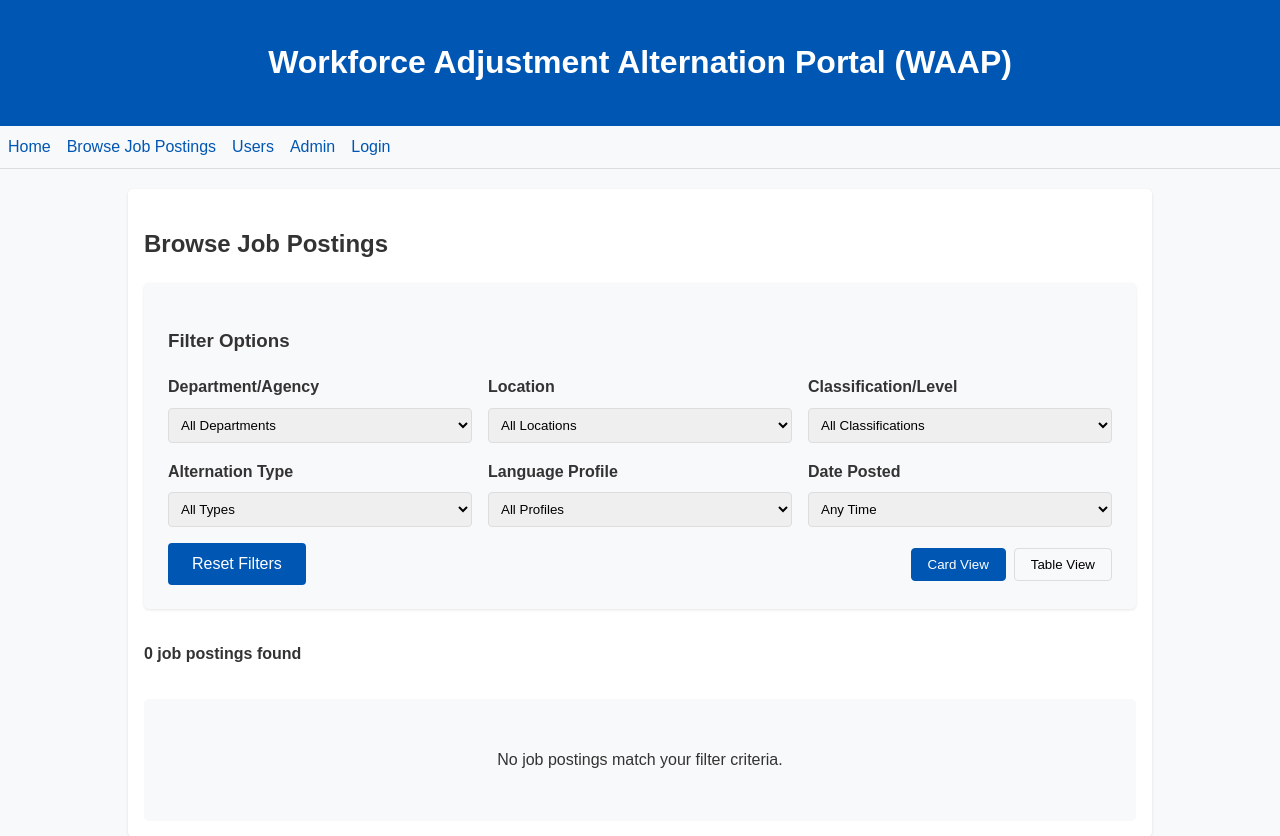
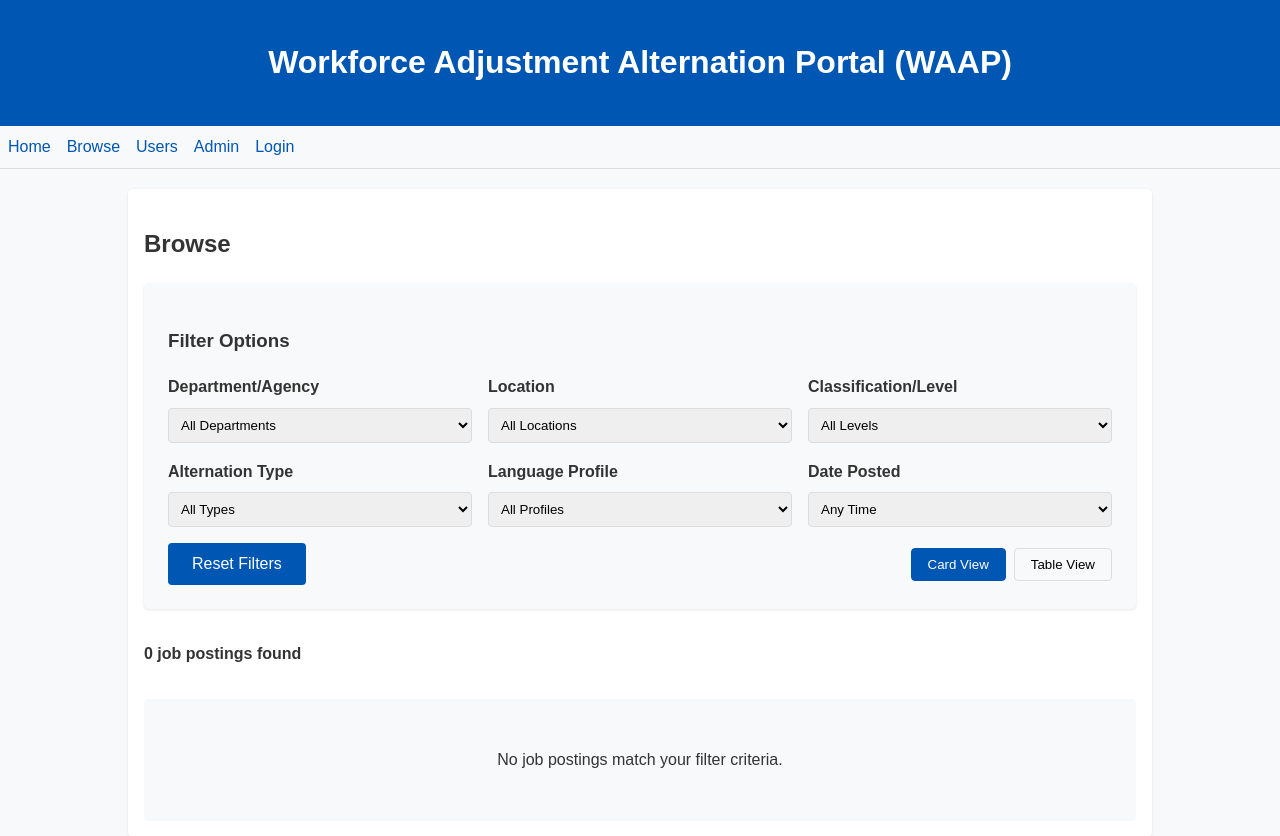
Before and after one commit to julianchen24/Workforce-Adjustment-Alternation-Portal, a Django app: page /browse/ in a window 1280 px wide. Shown: the top 836 px of the page. Run offline with Django 5.2, Linux system fonts and the light colour scheme; data that the repository does not hold is empty.

Commit message:
Updated classifications, seeking/offering alternation

```diff
--- a/waap_project/waap/templates/waap/base.html
+++ b/waap_project/waap/templates/waap/base.html
@@ -15,11 +15,11 @@
     <nav>
         <ul>
             <li><a href="{% url 'waap:index' %}">Home</a></li>
-            <li><a href="{% url 'waap:public_job_postings' %}">Browse Job Postings</a></li>
+            <li><a href="{% url 'waap:public_job_postings' %}">Browse</a></li>
             <li><a href="{% url 'waap:user_list' %}">Users</a></li>
             <li><a href="{% url 'admin:index' %}">Admin</a></li>
             {% if request.session.waap_authenticated_user_id %}
-                <li><a href="{% url 'waap:job_posting_create' %}">Create Job Posting</a></li>
+                <li><a href="{% url 'waap:job_posting_create' %}">Posting</a></li>
                 <li><a href="{% url 'waap:logout' %}">Logout</a></li>
             {% else %}
                 <li><a href="{% url 'waap:login_request' %}">Login</a></li>
--- a/waap_project/waap/templates/waap/job_posting_detail.html
+++ b/waap_project/waap/templates/waap/job_posting_detail.html
@@ -26,6 +26,11 @@
         <div class="detail-row">
             <div class="detail-label">Classification:</div>
             <div class="detail-value">{{ job_posting.formatted_classification }}</div>
+        </div>
+
+        <div class="detail-row">
+            <div class="detail-label">Alternation Type:</div>
+            <div class="detail-value">{{ job_posting.get_alternation_type_display }}</div>
         </div>
 
         <div class="detail-row">
--- a/waap_project/waap/templates/waap/partials/job_postings_cards.html
+++ b/waap_project/waap/templates/waap/partials/job_postings_cards.html
@@ -7,6 +7,7 @@
                     <p><strong>Department:</strong> {{ job_posting.department.name }}</p>
                     <p><strong>Location:</strong> {{ job_posting.location }}</p>
                     <p><strong>Classification:</strong> {{ job_posting.formatted_classification }}</p>
+                    <p><strong>Alternation Type:</strong> {{ job_posting.get_alternation_type_display }}</p>
                     <p><strong>Language Profile:</strong> {{ job_posting.get_language_profile_display }}</p>
                     <p><strong>Posted:</strong> {{ job_posting.posting_date|date:"F j, Y" }}</p>
                 </div>
--- a/waap_project/waap/templates/waap/partials/job_postings_table.html
+++ b/waap_project/waap/templates/waap/partials/job_postings_table.html
@@ -13,6 +13,9 @@
                 </th>
                 <th class="sortable" data-column="classification">
                     Classification <span class="sort-icon"></span>
+                </th>
+                <th class="sortable" data-column="alternation_type">
+                    Alternation Type <span class="sort-icon"></span>
                 </th>
                 <th class="sortable" data-column="language_profile">
                     Language Profile <span class="sort-icon"></span>
@@ -30,6 +33,7 @@
                     <td data-column="department">{{ job_posting.department.name }}</td>
                     <td data-column="location">{{ job_posting.location }}</td>
                     <td data-column="classification">{{ job_posting.formatted_classification }}</td>
+                    <td data-column="alternation_type">{{ job_posting.get_alternation_type_display }}</td>
                     <td data-column="language_profile">{{ job_posting.get_language_profile_display }}</td>
                     <td data-column="posting_date">{{ job_posting.posting_date|date:"F j, Y" }}</td>
                     <td>
--- a/waap_project/waap/templates/waap/public_job_postings.html
+++ b/waap_project/waap/templates/waap/public_job_postings.html
@@ -1,6 +1,6 @@
 {% extends 'waap/base.html' %}
 
-{% block title %}Browse Job Postings - WAAP{% endblock %}
+{% block title %}Browse - WAAP{% endblock %}
 
 {% block extra_css %}
 <style>
@@ -189,7 +189,7 @@
 
 {% block content %}
 <div class="content-container">
-    <h2>Browse Job Postings</h2>
+    <h2>Browse</h2>
 
     <div class="filter-container">
         <h3>Filter Options</h3>
@@ -216,11 +216,11 @@
                 </div>
 
                 <div class="filter-group">
-                    <label for="classification">Classification/Level</label>
-                    <select id="classification" name="classification">
-                        <option value="">All Classifications</option>
-                        {% for value, display in classification_choices %}
-                            <option value="{{ value }}">{{ display }}</option>
+                    <label for="classification_level">Classification/Level</label>
+                    <select id="classification_level" name="classification_level">
+                        <option value="">All Levels</option>
+                        {% for cl in classification_levels %}
+                            <option value="{{ cl.classification_id }}:{{ cl.level }}">{{ cl.display }}</option>
                         {% endfor %}
                     </select>
                 </div>
@@ -231,8 +231,9 @@
                     <label for="alternation_type">Alternation Type</label>
                     <select id="alternation_type" name="alternation_type">
                         <option value="">All Types</option>
-                        <option value="seeking">Seeking</option>
-                        <option value="offering">Offering</option>
+                        {% for value, display in alternation_type_choices %}
+                            <option value="{{ value }}">{{ display }}</option>
+                        {% endfor %}
                     </select>
                 </div>
 
--- a/waap_project/waap/views.py
+++ b/waap_project/waap/views.py
@@ -377,18 +377,20 @@ def job_posting_create(request):
             location = request.POST.get('location')
             classification_id = request.POST.get('classification')
             level = request.POST.get('level')
+            alternation_type = request.POST.get('alternation_type')
             language_profile = request.POST.get('language_profile')
             contact_email = request.POST.get('contact_email')
             expiration_date_str = request.POST.get('expiration_date')
             alternation_criteria_str = request.POST.get('alternation_criteria')
 
             # Validate required fields
-            if not (job_title and department_id and location and classification_id and level and language_profile):
+            if not (job_title and department_id and location and classification_id and level and alternation_type and language_profile):
                 return render(request, 'waap/job_posting_create.html', {
                     'error_message': 'Please fill in all required fields.',
                     'departments': departments,
                     'classifications': classifications,
                     'language_profile_choices': JobPosting.LANGUAGE_PROFILE_CHOICES,
+                    'alternation_type_choices': JobPosting.ALTERNATION_TYPE_CHOICES,
                     'location_choices': location_choices,
                 })
 
@@ -402,6 +404,7 @@ def job_posting_create(request):
                     'departments': departments,
                     'classifications': classifications,
                     'language_profile_choices': JobPosting.LANGUAGE_PROFILE_CHOICES,
+                    'alternation_type_choices': JobPosting.ALTERNATION_TYPE_CHOICES,
                     'location_choices': location_choices,
                 })
 
@@ -416,6 +419,7 @@ def job_posting_create(request):
                     'departments': departments,
                     'classifications': classifications,
                     'language_profile_choices': JobPosting.LANGUAGE_PROFILE_CHOICES,
+                    'alternation_type_choices': JobPosting.ALTERNATION_TYPE_CHOICES,
                     'location_choices': location_choices,
                 })
 
@@ -432,6 +436,7 @@ def job_posting_create(request):
                         'departments': departments,
                         'classifications': classifications,
                         'language_profile_choices': JobPosting.LANGUAGE_PROFILE_CHOICES,
+                        'alternation_type_choices': JobPosting.ALTERNATION_TYPE_CHOICES,
                         'location_choices': location_choices,
                     })
 
@@ -446,6 +451,7 @@ def job_posting_create(request):
                         'departments': departments,
                         'classifications': classifications,
                         'language_profile_choices': JobPosting.LANGUAGE_PROFILE_CHOICES,
+                        'alternation_type_choices': JobPosting.ALTERNATION_TYPE_CHOICES,
                         'location_choices': location_choices,
                     })
 
@@ -456,6 +462,7 @@ def job_posting_create(request):
                 location=location,
                 classification=classification,
                 level=level,
+                alternation_type=alternation_type,
                 language_profile=language_profile,
                 contact_email=contact_email,
                 alternation_criteria=alternation_criteria,
@@ -477,6 +484,7 @@ def job_posting_create(request):
                 'departments': departments,
                 'classifications': classifications,
                 'language_profile_choices': JobPosting.LANGUAGE_PROFILE_CHOICES,
+                'alternation_type_choices': JobPosting.ALTERNATION_TYPE_CHOICES,
                 'location_choices': location_choices,
             })
 
@@ -485,6 +493,7 @@ def job_posting_create(request):
         'departments': departments,
         'classifications': classifications,
         'language_profile_choices': JobPosting.LANGUAGE_PROFILE_CHOICES,
+        'alternation_type_choices': JobPosting.ALTERNATION_TYPE_CHOICES,
         'location_choices': location_choices,
     })
 
@@ -652,6 +661,19 @@ class PublicJobPostingView(View):
         departments = Department.objects.all().order_by('name')
         classifications = Classification.objects.all().order_by('code')
 
+        # Get all unique classification-level combinations from active job postings
+        classification_levels = []
+        for posting in job_postings:
+            if posting.formatted_classification and posting.formatted_classification not in [cl['display'] for cl in classification_levels]:
+                classification_levels.append({
+                    'classification_id': posting.classification.id,
+                    'level': posting.level,
+                    'display': posting.formatted_classification
+                })
+
+        # Sort by classification code and level
+        classification_levels.sort(key=lambda x: (x['display'].split('-')[0], int(x['display'].split('-')[1]) if x['display'].split('-')[1] != 'DEV' else 0))
+
         # Canadian provinces and territories, plus National Capital Region and International
         locations = [
             'Alberta',
@@ -677,7 +699,9 @@ class PublicJobPostingView(View):
             'departments': departments,
             'locations': locations,
             'classifications': classifications,
+            'classification_levels': classification_levels,
             'language_profile_choices': JobPosting.LANGUAGE_PROFILE_CHOICES,
+            'alternation_type_choices': JobPosting.ALTERNATION_TYPE_CHOICES,
             'view_mode': 'card',  # Default view mode
         })
 
@@ -687,6 +711,7 @@ class PublicJobPostingView(View):
         department_id = request.GET.get('department')
         location = request.GET.get('location')
         classification = request.GET.get('classification')
+        classification_level = request.GET.get('classification_level')
         language_profile = request.GET.get('language_profile')
         alternation_type = request.GET.get('alternation_type')
         date_posted = request.GET.get('date_posted')
@@ -705,8 +730,15 @@ class PublicJobPostingView(View):
         if location:
             queryset = queryset.filter(location=location)
 
-        if classification:
-            queryset = queryset.filter(classification=classification)
+        # Filter by classification-level combination
+        if classification_level:
+            # Parse the classification_level value (format: "classification_id:level")
+            try:
+                classification_id, level = classification_level.split(':')
+                level = int(level)
+                queryset = queryset.filter(classification_id=classification_id, level=level)
+            except (ValueError, TypeError):
+                pass
 
         if language_profile:
             # Handle both database values and display values
@@ -719,9 +751,7 @@ class PublicJobPostingView(View):
 
         # Filter by alternation type (seeking/offering)
         if alternation_type:
-            # This assumes alternation_criteria has a 'type' field
-            # Adjust as needed based on your actual data structure
-            queryset = queryset.filter(alternation_criteria__type=alternation_type)
+            queryset = queryset.filter(alternation_type=alternation_type)
 
         # Filter by date posted
         if date_posted:
```
Also changed, not shown: waap_project/waap/models.py (+7 -0 lines), waap_project/waap/templates/waap/job_posting_create.html (+14 -3 lines), waap_project/waap/migrations/0003_jobposting_alternation_type.py (added).
